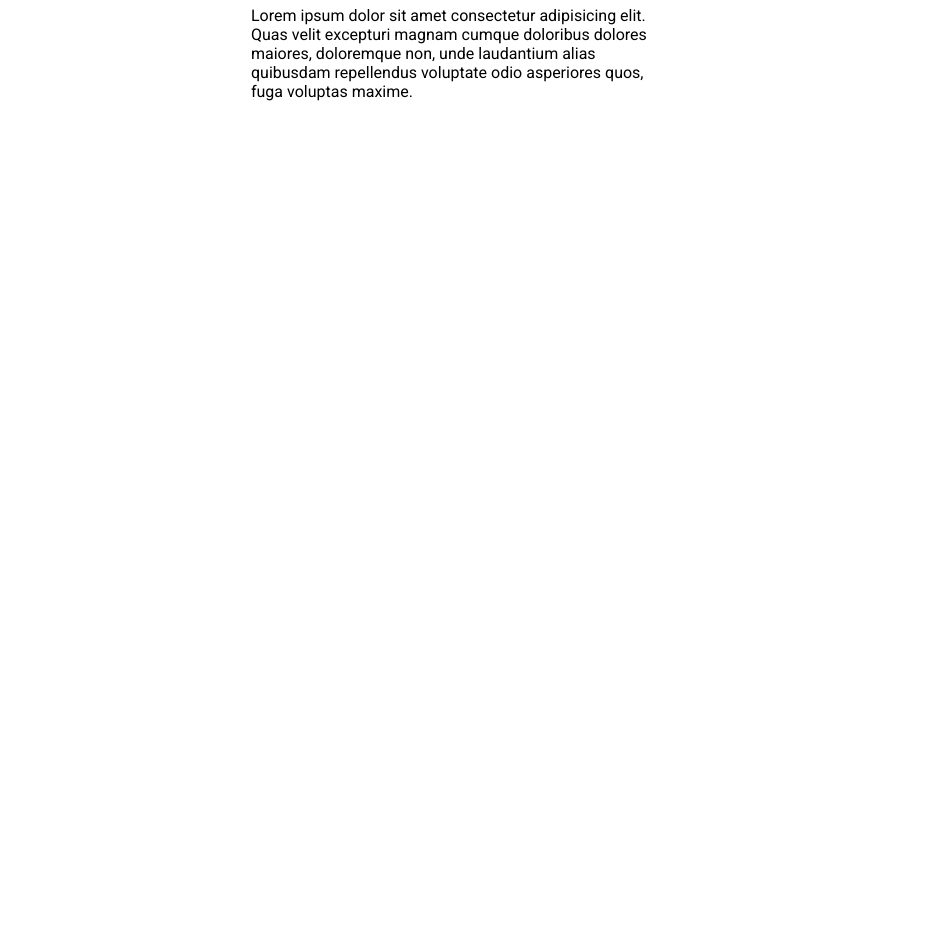
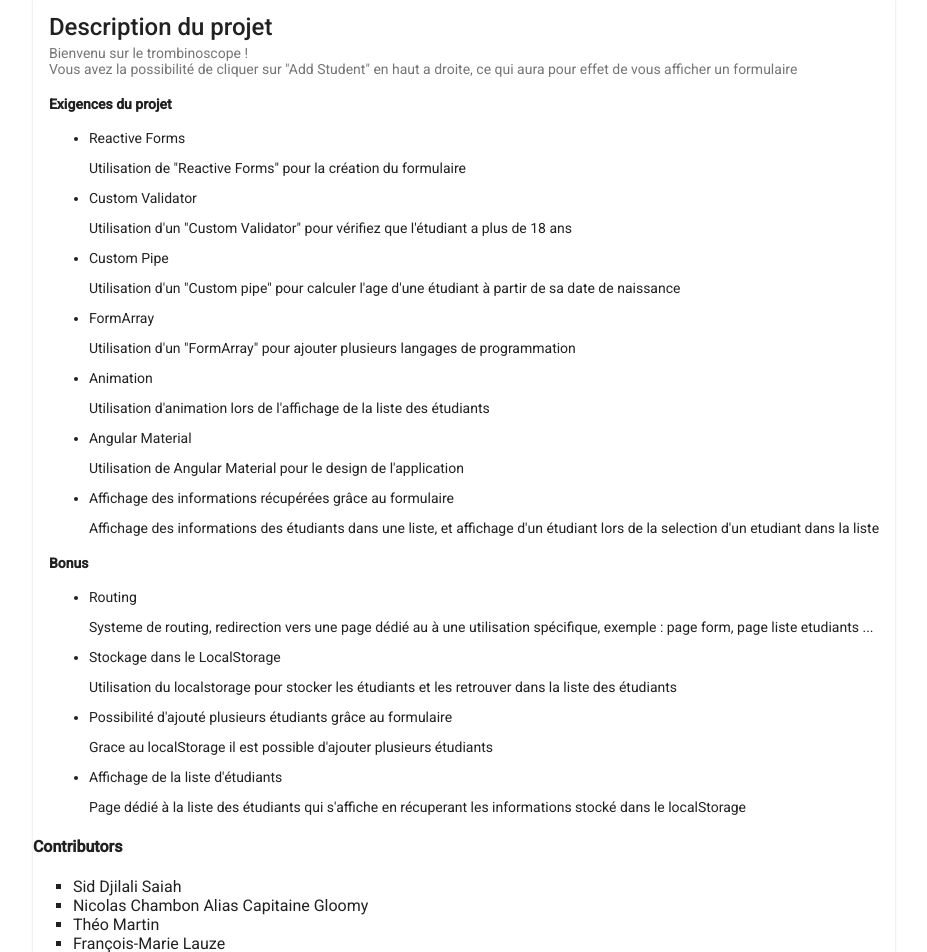
Before and after one commit to Sid-Djilali-Saiah/AngularForm, an Angular app in the folder angutromb/: page /home in a window 1280 px wide. Shown: the part 81-1033 px from the top of the page, without its empty margins (176-1103 px from the left). Before the commit the page ends 800 px from the top, so only its background shows below. Built offline with nearby package versions, Linux system fonts and the light colour scheme.

Commit message:
Homepage modified : more informations

```diff
--- a/angutromb/src/app/homepage/homepage.component.html
+++ b/angutromb/src/app/homepage/homepage.component.html
@@ -1,7 +1,105 @@
-<mat-grid-list cols="3" rowHeight="3:1">
-        <mat-grid-tile></mat-grid-tile>
-        <mat-grid-tile>
-            Lorem ipsum dolor sit amet consectetur adipisicing elit. Quas velit excepturi magnam cumque doloribus dolores maiores, doloremque non, unde laudantium alias quibusdam repellendus voluptate odio asperiores quos, fuga voluptas maxime.</mat-grid-tile>
-        <mat-grid-tile></mat-grid-tile>
 
-      </mat-grid-list>
+
+
+<!-- Classes main-div and example-card are catagorized in .css file -->
+<div class="main-div">
+
+
+
+
+
+
+
+
+    <mat-card>
+        <mat-card-title>
+          Description du projet
+        </mat-card-title>
+
+        <mat-card-subtitle>
+          Bienvenu sur le trombinoscope ! <br />
+          Vous avez la possibilité de cliquer sur "Add Student" en haut a droite,
+          ce qui aura pour effet de vous afficher un formulaire
+        </mat-card-subtitle>
+
+        <mat-card-content>
+          <div>
+            <h4>Exigences du projet</h4>
+            <ul>
+              <li>
+                Reactive Forms
+                 <p>Utilisation de "Reactive Forms" pour la création du formulaire</p>
+              </li>
+              <li>
+                Custom Validator
+                <p>Utilisation d'un "Custom Validator" pour vérifiez que l'étudiant a plus de 18 ans</p>
+
+              </li>
+              <li>
+                Custom Pipe
+                <p>Utilisation d'un "Custom pipe" pour calculer l'age d'une étudiant à partir de sa date de naissance</p>
+              </li>
+
+              <li>
+                FormArray
+                <p>Utilisation d'un "FormArray" pour ajouter plusieurs langages de programmation  </p>
+              </li>
+              <li>
+                Animation
+                <p>Utilisation d'animation lors de l'affichage de la liste des étudiants</p>
+              </li>
+              <li>
+                Angular Material
+                <p>Utilisation de Angular Material pour le design de l'application</p>
+              </li>
+              <li>
+                Affichage des informations récupérées grâce au formulaire
+                <p>Affichage des informations des étudiants dans une liste, et affichage d'un étudiant lors de la selection d'un etudiant dans la liste</p>
+              </li>
+            </ul>
+            <h4>Bonus</h4>
+            <ul>
+              <li>
+                Routing
+                <p>Systeme de routing, redirection vers une page dédié au à une utilisation spécifique, exemple : page form, page liste etudiants ...</p>
+              </li>
+              <li>
+                Stockage dans le LocalStorage
+                <p>Utilisation du localstorage pour stocker les étudiants et les retrouver dans la liste des étudiants</p>
+              </li>
+              <li>
+                Possibilité d'ajouté plusieurs étudiants grâce au formulaire
+                <p>Grace au localStorage il est possible d'ajouter plusieurs étudiants</p>
+              </li>
+
+              <li>
+                Affichage de la liste d'étudiants
+                <p>Page dédié à la liste des étudiants qui s'affiche en récuperant les informations stocké dans le localStorage</p>
+              </li>
+            </ul>
+          </div>
+        </mat-card-content>
+        <mat-card-footer>
+          <div>
+            <h4>Contributors</h4>
+            <ul>
+                <li style="list-style-type:square">
+                    Sid Djilali Saiah
+                </li>
+                <li style="list-style:square">
+                    Nicolas Chambon Alias Capitaine Gloomy
+                </li>
+                <li style="list-style:square">
+                    Théo Martin
+                </li>
+                <li style="list-style: square">
+                    François-Marie Lauze
+                </li>
+              </ul>
+          </div>
+        </mat-card-footer>
+      </mat-card>
+
+
+
+</div>
--- a/angutromb/src/styles.css
+++ b/angutromb/src/styles.css
@@ -2,15 +2,27 @@
 /* You can add global styles to this file, and also import other style files */
 @import "~@angular/material/prebuilt-themes/deeppurple-amber.css";
 
-html,body{height:100%;}
-body{margin:0;font-family:Roboto, "Helvetica Neue", sans-serif;}
+html,
+body {
+  height: 100%;
+}
+body {
+  margin: 0;
+  font-family: Roboto, "Helvetica Neue", sans-serif;
+}
 
-.mat-card-image{
+.mat-card-image {
+  object-fit: scale-down;
+  width: 20em;
+  height: 15em;
+  position: relative;
+  margin-left: auto;
+  margin-right: auto;
+}
 
-    object-fit: scale-down;
-    width: 20em;
-    height: 15em;
-    position: relative;
-    margin-left: auto;
-    margin-right: auto;
+.main-div {
+  height: 125vh;
+  display: flex;
+  justify-content: center;
+  align-items: center;
 }
```
